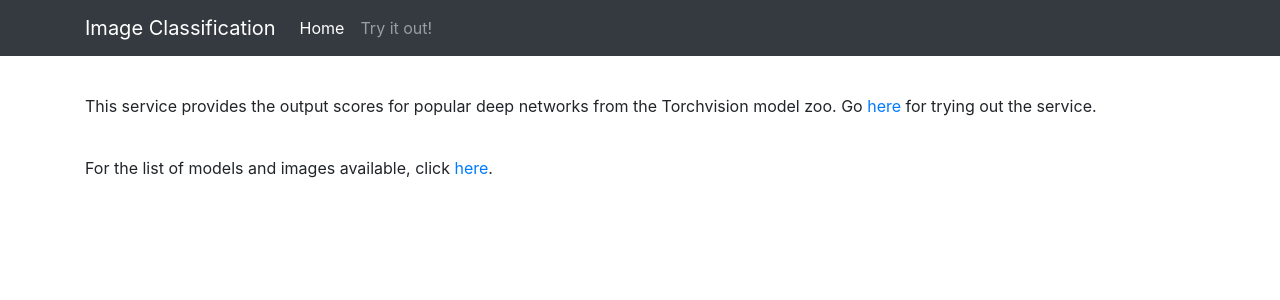
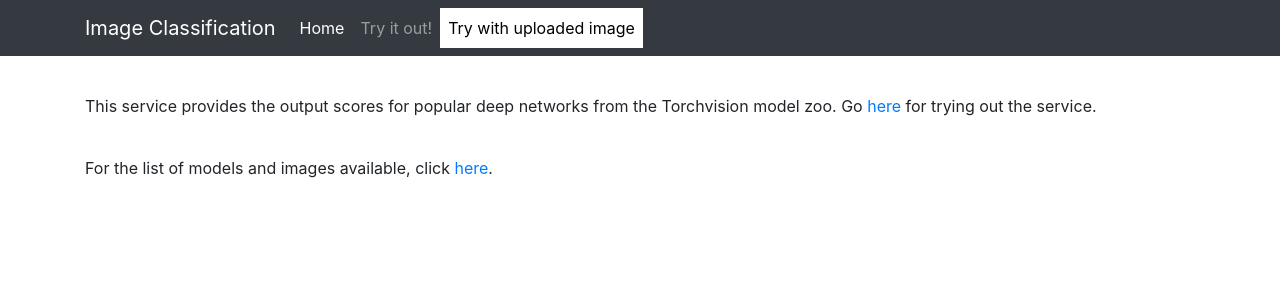
Before and after one commit to unica-isde/isde-projects-2024-I, a FastAPI app: page / in a window 1280 px wide. Shown: the top 300 px of the page. Run offline with FastAPI, Linux system fonts and the light colour scheme; some libraries are stand-ins or nearby versions.

Commit message:
Fix #5: Added upladimage link to nevbar

```diff
--- a/app/templates/base.html
+++ b/app/templates/base.html
@@ -29,6 +29,9 @@
                 <li class="nav-item">
                     <a class="nav-link" href="/classifications">Try it out!</a>
                 </li>
+                <li class="nav-item" style="background-color: white;">
+                    <a class="nav-link" href="/upload-image" style="color: black;">Try with uploaded image</a>
+                </li>
 
             </ul>
         </div>
```
